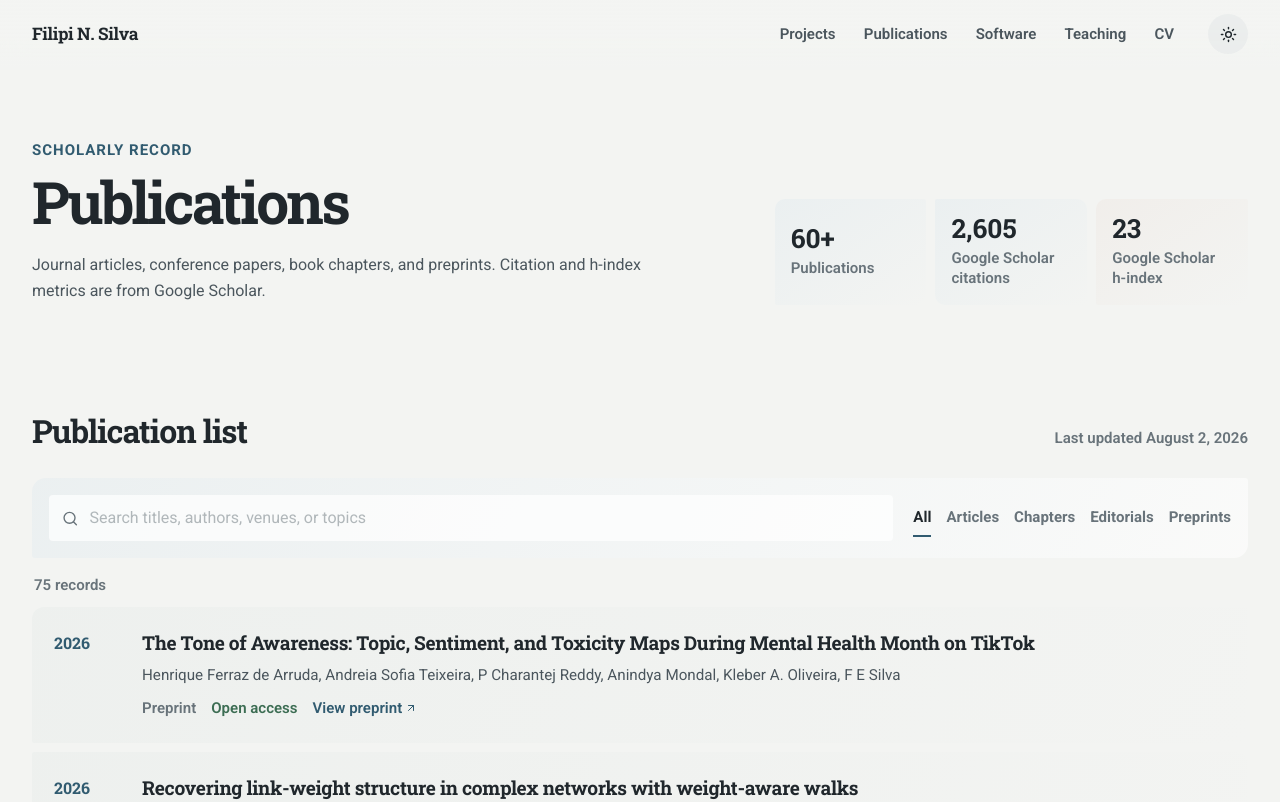
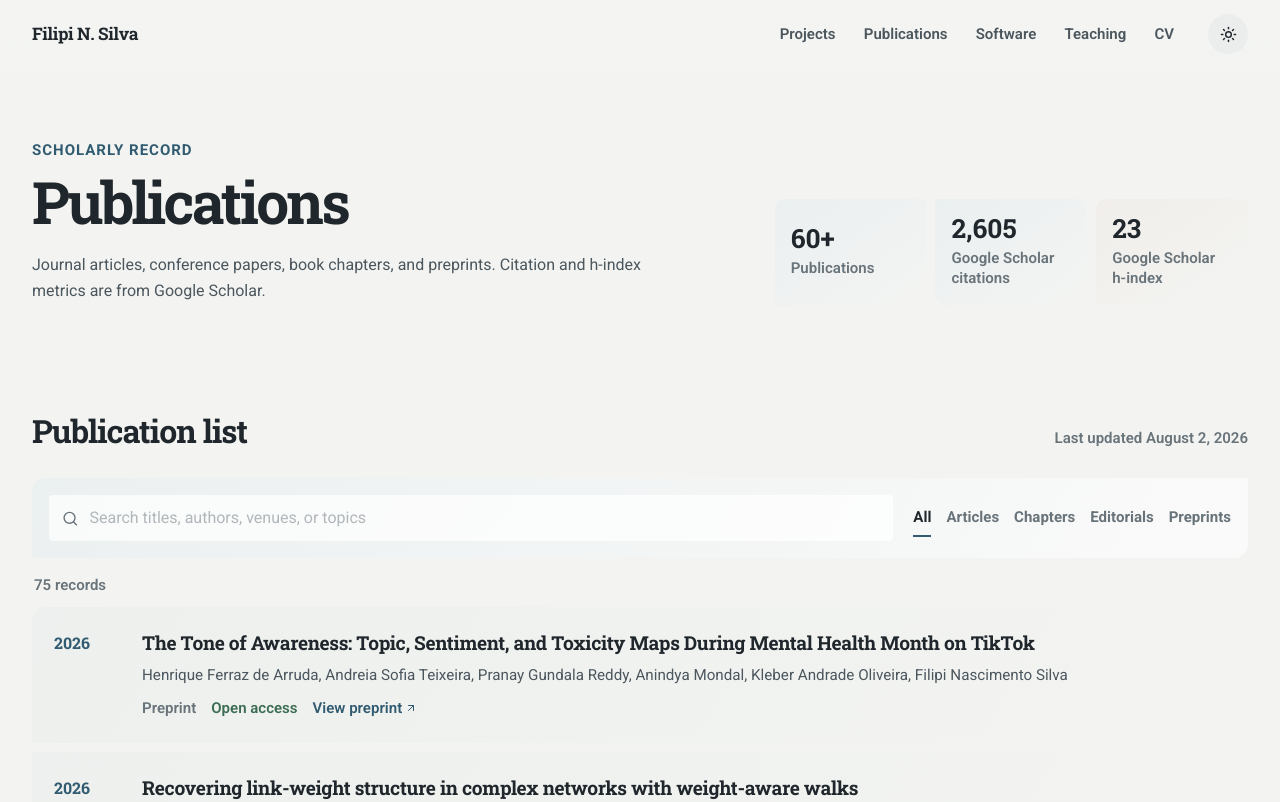
Before and after one commit to filipinascimento/new_website, a Next.js app: page /publications in a window 1280 px wide. Shown: the top 802 px of the page. Built offline with nearby package versions, Linux system fonts and the light colour scheme.

Commit message:
Prefer complete source author names

```diff
--- a/content/publications/generated.md
+++ b/content/publications/generated.md
@@ -1,7 +1,7 @@
 ---
 title: Publications
 description: "An audited publication record populated from Filipi Nascimento Silva's linked OpenAlex author profiles."
-generatedAt: "2026-08-02T06:35:38.880Z"
+generatedAt: "2026-08-02T22:05:48.639Z"
 source: "OpenAlex"
 ---
 
@@ -12,7 +12,7 @@ This file is generated by `npm run data:openalex`. Edit the author identifiers i
 ## 2026
 
 - **The Tone of Awareness: Topic, Sentiment, and Toxicity Maps During Mental Health Month on TikTok**
-  Henrique Ferraz de Arruda, Andreia Sofia Teixeira, P Charantej Reddy, Anindya Mondal, Kleber A. Oliveira, F E Silva. *arXiv (Cornell University)*. [Preprint](https://arxiv.org/abs/2606.13581)
+  Henrique Ferraz de Arruda, Andreia Sofia Teixeira, Pranay Gundala Reddy, Anindya Mondal, Kleber Andrade Oliveira, Filipi Nascimento Silva. *arXiv (Cornell University)*. [Preprint](https://arxiv.org/abs/2606.13581)
 
 - **Recovering link-weight structure in complex networks with weight-aware walks**
   Adilson Vital, Filipi N. Silva, Diego Amancio. *Information Sciences*. [DOI](https://doi.org/10.1016/j.ins.2026.123702) [Preprint](https://arxiv.org/abs/2508.07489)
@@ -30,7 +30,7 @@ This file is generated by `npm run data:openalex`. Edit the author identifiers i
   Tuğrulcan Elmas, Filipi Nascimento Silva, Manita Pote, Priyanka Dey, Keng-Chi Chang, Jinyi Ye, Luca Luceri, et al.. *arXiv (Cornell University)*. [Preprint](https://arxiv.org/abs/2604.10566)
 
 - **Linking Global Science Funding to Research Publications**
-  Jacob Aarup Dalsgaard, Filipi N. Silva, Jin Ai. *arXiv (Cornell University)*. [Preprint](https://arxiv.org/abs/2603.24147)
+  Jacob Aarup Dalsgaard, Filipi Nascimento Silva, Jin Ai. *arXiv (Cornell University)*. [Preprint](https://arxiv.org/abs/2603.24147)
 
 - **Leveraging GANs for citation intent classification and its impact on citation network analysis**
   Davi A. Bezerra, Filipi N. Silva, Diego R. Amancio. *Journal of Informetrics*. [DOI](https://doi.org/10.1016/j.joi.2026.101791) [Preprint](https://arxiv.org/abs/2505.21162)
@@ -59,12 +59,12 @@ This file is generated by `npm run data:openalex`. Edit the author identifiers i
   Jaromír Klarák, Ana Caroline Medeiros Brito, Luan F. Moreira, Filipi N. Silva, Diego R. Amancio, Robert Andok, Maria Cristina Ferreira de Oliveira, et al.. *International Journal of Biological Macromolecules*. [DOI](https://doi.org/10.1016/j.ijbiomac.2025.141565)
 
 - **Measuring research interest similarity with transition probabilities**
-  Attila Varga, Sadamori Kojaku, Filipi N. Silva. *Quantitative Science Studies*. [DOI](https://doi.org/10.1162/qss.a.13) [Preprint](https://arxiv.org/abs/2409.18240)
+  Attila Varga, Sadamori Kojaku, Filipi Nascimento Silva. *Quantitative Science Studies*. [DOI](https://doi.org/10.1162/qss.a.13) [Preprint](https://arxiv.org/abs/2409.18240)
 
 ## 2024
 
 - **Comparing random walks in graph embedding and link prediction**
-  Adilson Vital, Filipi N. Silva, Diego R. Amancio. *PLoS ONE*. [DOI](https://doi.org/10.1371/journal.pone.0312863) [Preprint](https://arxiv.org/abs/2308.03636)
+  Adilson Vital, Filipi Nascimento Silva, Diego Raphael Amancio. *PLoS ONE*. [DOI](https://doi.org/10.1371/journal.pone.0312863) [Preprint](https://arxiv.org/abs/2308.03636)
 
 - **Using full-text content to characterize and identify best seller books: A study of early 20th-century literature**
   Giovana D. da Silva, Filipi N. Silva, Henrique Ferraz de Arruda, Bárbara C. e Souza, Luciano da Fontoura Costa, Diego R. Amancio. *PLoS ONE*. [DOI](https://doi.org/10.1371/journal.pone.0302070)
@@ -76,7 +76,7 @@ This file is generated by `npm run data:openalex`. Edit the author identifiers i
   Lucas Guerreiro, Filipi N. Silva, Diego R. Amancio. *Physica A Statistical Mechanics and its Applications*. [DOI](https://doi.org/10.1016/j.physa.2024.129618) [Preprint](https://arxiv.org/abs/2206.15190)
 
 - **Identifying the perceived local properties of networks reconstructed from biased random walks**
-  Lucas Guerreiro, Filipi N. Silva, Diego R. Amancio. *PLoS ONE*. [DOI](https://doi.org/10.1371/journal.pone.0296088) [Preprint](https://arxiv.org/abs/2211.06657)
+  Lucas Guerreiro, Filipi Nascimento Silva, Diego Raphael Amancio. *PLoS ONE*. [DOI](https://doi.org/10.1371/journal.pone.0296088) [Preprint](https://arxiv.org/abs/2211.06657)
 
 - **History of Chemistry of Materials According to Topic Evolution Based on Network Analysis and Natural Language Processing**
   Ana Caroline Medeiros Brito, Maria Cristina Ferreira de Oliveira, Osvaldo N. Oliveira, Filipi N. Silva, Diego R. Amancio. *Chemistry of Materials*. [DOI](https://doi.org/10.1021/acs.chemmater.3c02962)
@@ -95,18 +95,18 @@ This file is generated by `npm run data:openalex`. Edit the author identifiers i
 ## 2022
 
 - **On the stability of citation networks**
-  Alexandre Benatti, Henrique Ferraz de Arruda, Filipi N. Silva, César H. Comin, Luciano da Fontoura Costa. *Physica A Statistical Mechanics and its Applications*. [DOI](https://doi.org/10.1016/j.physa.2022.128399) [Preprint](https://arxiv.org/abs/2105.01693)
+  Alexandre Benatti, Henrique Ferraz de Arruda, Filipi Nascimento Silva, César Henrique Comin, Luciano da Fontoura Costa. *Physica A Statistical Mechanics and its Applications*. [DOI](https://doi.org/10.1016/j.physa.2022.128399) [Preprint](https://arxiv.org/abs/2105.01693)
 
 - **Robustness modularity in complex networks**
   Filipi N. Silva, Aiiad Albeshri, Vijey Thayananthan, Wadee Alhalabi, Santo Fortunato. *Physical review. E*. [DOI](https://doi.org/10.1103/physreve.105.054308) [Preprint](https://arxiv.org/abs/2110.02297)
 
 - **Finding contrasting patterns in rhythmic properties between prose and poetry**
-  Henrique Ferraz de Arruda, Sandro M. Reia, Filipi N. Silva, Diego R. Amancio, Luciano da Fontoura Costa. *Physica A Statistical Mechanics and its Applications*. [DOI](https://doi.org/10.1016/j.physa.2022.127387) [Preprint](https://arxiv.org/abs/2107.08512)
+  Henrique Ferraz de Arruda, Sandro Martinelli Reia, Filipi Nascimento Silva, Diego Raphael Amancio, Luciano da Fontoura Costa. *Physica A Statistical Mechanics and its Applications*. [DOI](https://doi.org/10.1016/j.physa.2022.127387) [Preprint](https://arxiv.org/abs/2107.08512)
 
 ## 2021
 
 - **Visualizing big science projects**
-  Katy Börner, Filipi N. Silva, Staša Milojević. *Nature Reviews Physics*. [DOI](https://doi.org/10.1038/s42254-021-00374-7)
+  Katy Börner, Filipi Nascimento Silva, Staša Milojević. *Nature Reviews Physics*. [DOI](https://doi.org/10.1038/s42254-021-00374-7)
 
 - **Associations between author-level metrics in subsequent time periods**
   Ana C.M. Brito, Filipi N. Silva, Diego R. Amancio. *Journal of Informetrics*. [DOI](https://doi.org/10.1016/j.joi.2021.101218) [Preprint](https://arxiv.org/abs/2011.12479)
@@ -124,7 +124,7 @@ This file is generated by `npm run data:openalex`. Edit the author identifiers i
   Ana C.M. Brito, Filipi N. Silva, Henrique F. de Arruda, Cesar H. Comin, Diego R. Amancio, Luciano da F. Costa. *Journal of Informetrics*. [DOI](https://doi.org/10.1016/j.joi.2021.101158) [Preprint](https://arxiv.org/abs/2005.04512)
 
 - **Enriching and analyzing small citation networks: A case study on transistor’s history**
-  Alexandre Benatti, Henrique Ferraz de Arruda, Filipi N. Silva, Luciano da Fontoura Costa. *Physica A Statistical Mechanics and its Applications*. [DOI](https://doi.org/10.1016/j.physa.2021.125901) [Preprint](https://arxiv.org/abs/2008.03134)
+  Alexandre Benatti, Henrique Ferraz de Arruda, Filipi Nascimento Silva, Luciano da Fontoura Costa. *Physica A Statistical Mechanics and its Applications*. [DOI](https://doi.org/10.1016/j.physa.2021.125901) [Preprint](https://arxiv.org/abs/2008.03134)
 
 - **Contrarian effects and echo chamber formation in opinion dynamics**
   Henrique Ferraz de Arruda, Alexandre Benatti, Filipi Nascimento Silva, César Henrique Comin, Luciano da Fontoura Costa. *Journal of Physics Complexity*. [DOI](https://doi.org/10.1088/2632-072x/abe561) [Preprint](https://arxiv.org/abs/1910.06487)
@@ -141,10 +141,10 @@ This file is generated by `npm run data:openalex`. Edit the author identifiers i
   César H. Comin, Thomas Peron, Filipi N. Silva, Diego R. Amancio, Francisco A. Rodrigues, Luciano da Fontoura Costa. *Physics Reports*. [DOI](https://doi.org/10.1016/j.physrep.2020.03.002) [Preprint](https://arxiv.org/abs/1606.05400)
 
 - **A complex network approach to political analysis: Application to the Brazilian Chamber of Deputies**
-  Ana Caroline Medeiros Brito, Filipi N. Silva, Diego R. Amancio. *PLoS ONE*. [DOI](https://doi.org/10.1371/journal.pone.0229928) [Preprint](https://arxiv.org/abs/1909.02346)
+  Ana Caroline Medeiros Brito, Filipi Nascimento Silva, Diego Raphael Amancio. *PLoS ONE*. [DOI](https://doi.org/10.1371/journal.pone.0229928) [Preprint](https://arxiv.org/abs/1909.02346)
 
 - **Opinion diversity and social bubbles in adaptive Sznajd networks**
-  Alexandre Benatti, Henrique Ferraz de Arruda, Filipi N. Silva, César H. Comin, Luciano da Fontoura Costa. *Journal of Statistical Mechanics Theory and Experiment*. [DOI](https://doi.org/10.1088/1742-5468/ab6de3) [Preprint](https://arxiv.org/abs/1905.00867)
+  Alexandre Benatti, Henrique Ferraz de Arruda, Filipi Nascimento Silva, César Henrique Comin, Luciano da Fontoura Costa. *Journal of Statistical Mechanics Theory and Experiment*. [DOI](https://doi.org/10.1088/1742-5468/ab6de3) [Preprint](https://arxiv.org/abs/1905.00867)
 
 ## 2019
 
@@ -169,7 +169,7 @@ This file is generated by `npm run data:openalex`. Edit the author identifiers i
   Guilherme S. Domingues, Filipi N. Silva, César H. Comin, Luciano da Fontoura Costa. *Journal of Statistical Mechanics Theory and Experiment*. [DOI](https://doi.org/10.1088/1742-5468/aad365) [Preprint](https://arxiv.org/abs/1709.08244)
 
 - **Characterizing BJTs using the Early voltage in the forward active mode**
-  Luciano da Fontoura Costa, Filipi N. Silva, César H. Comin. *International Journal of Circuit Theory and Applications*. [DOI](https://doi.org/10.1002/cta.2450) [Preprint](https://arxiv.org/abs/1701.02269)
+  Luciano da Fontoura Costa, Filipi Nascimento Silva, César H. Comin. *International Journal of Circuit Theory and Applications*. [DOI](https://doi.org/10.1002/cta.2450) [Preprint](https://arxiv.org/abs/1701.02269)
 
 - **A pattern recognition approach to transistor array parameter variance**
   Luciano da Fontoura Costa, Filipi N. Silva, César H. Comin. *Physica A Statistical Mechanics and its Applications*. [DOI](https://doi.org/10.1016/j.physa.2018.02.011) [Preprint](https://arxiv.org/abs/1708.00469)
@@ -203,7 +203,7 @@ This file is generated by `npm run data:openalex`. Edit the author identifiers i
   Filipi N. Silva, Diego R. Amancio, Maria Bardosova, Luciano da F. Costa, Osvaldo N. Oliveira. *Journal of Informetrics*. [DOI](https://doi.org/10.1016/j.joi.2016.03.008) [Preprint](https://arxiv.org/abs/1506.05690)
 
 - **Modular transcriptional repertoire and MicroRNA target analyses characterize genomic dysregulation in the thymus of Down syndrome infants.**
-  Carlos Alberto Moreira‐Filho, Sílvia Yumi Bando, Fernanda Bernardi Bertonha, Filipi N. Silva, Luciano da Fontoura Costa, Leandro Ferreira, Gláucio Furlanetto, et al.. *Oncotarget*. [DOI](https://doi.org/10.18632/oncotarget.7120)
+  Carlos Alberto Moreira‐Filho, Sílvia Yumi Bando, Fernanda Bernardi Bertonha, Filipi Nascimento Silva, Luciano da Fontoura Costa, Leandro Ferreira, Gláucio Furlanetto, et al.. *Oncotarget*. [DOI](https://doi.org/10.18632/oncotarget.7120)
 
 ## 2015
 
@@ -220,7 +220,7 @@ This file is generated by `npm run data:openalex`. Edit the author identifiers i
   Diego R. Amancio, Filipi N. Silva, Luciano da Fontoura Costa. *Europhysics Letters (EPL)*. [DOI](https://doi.org/10.1209/0295-5075/110/68001) [Preprint](https://arxiv.org/abs/1504.02162)
 
 - **Community structure analysis of transcriptional networks reveals distinct molecular pathways for early-and late-onset temporal lobe epilepsy with childhood febrile seizures**
-  Carlos Alberto Moreira‐Filho, Sílvia Yumi Bando, Fernanda Bernardi Bertonha, Priscila Iamashita, Filipi N. Silva, Luciano da Fontoura Costa, Alexandre Valotta da Silva, et al.. *PLoS ONE*. [DOI](https://doi.org/10.1371/journal.pone.0128174)
+  Carlos Alberto Moreira‐Filho, Sílvia Yumi Bando, Fernanda Bernardi Bertonha, Priscila Iamashita, Filipi Nascimento Silva, Luciano da Fontoura Costa, Alexandre Valotta da Silva, et al.. *PLoS ONE*. [DOI](https://doi.org/10.1371/journal.pone.0128174)
 
 - **Modular Dynamics of Financial Market Networks**
   Filipi N. Silva, César H. Comin, Thomas Peron, Francisco A. Rodrigues, Cheng Ye, Richard C. Wilson, Edwin R. Hancock, Luciano da Fontoura Costa. *arXiv (Cornell University)*. [Preprint](https://arxiv.org/abs/1501.05040)
@@ -228,15 +228,15 @@ This file is generated by `npm run data:openalex`. Edit the author identifiers i
 ## 2014
 
 - **Methods for gene coexpression network visualization and analysis**
-  Carlos Alberto Moreira‐Filho, Sílvia Yumi Bando, Fernanda Bernardi Bertonha, Filipi N. Silva, Luciano da Fontoura Costa. [DOI](https://doi.org/10.1007/978-3-319-11985-4_4)
+  Carlos Alberto Moreira‐Filho, Sílvia Yumi Bando, Fernanda Bernardi Bertonha, Filipi Nascimento Silva, Luciano da Fontoura Costa. [DOI](https://doi.org/10.1007/978-3-319-11985-4_4)
 
 - **Thymus gene coexpression networks: a comparative study in children with and without Down Syndrome**
-  Carlos Alberto Moreira‐Filho, Sílvia Yumi Bando, Fernanda Bernardi Bertonha, Filipi N. Silva, Luciano da Fontoura Costa, Magda Carneiro‐Sampaio. [DOI](https://doi.org/10.1007/978-3-319-11985-4_7)
+  Carlos Alberto Moreira‐Filho, Sílvia Yumi Bando, Fernanda Bernardi Bertonha, Filipi Nascimento Silva, Luciano da Fontoura Costa, Magda Carneiro‐Sampaio. [DOI](https://doi.org/10.1007/978-3-319-11985-4_7)
 
 ## 2013
 
 - **Complex network analysis of CA3 transcriptome reveals pathogenic and compensatory pathways in refractory temporal lobe epilepsy**
-  Sílvia Yumi Bando, Filipi N. Silva, Luciano da Fontoura Costa, Alexandre Valotta da Silva, Luciana Ramalho Pimentel‐Silva, Luiz Henrique Martins Castro, Hung-Tzu Wen, et al.. *PLoS ONE*. [DOI](https://doi.org/10.1371/journal.pone.0079913)
+  Sílvia Yumi Bando, Filipi Nascimento Silva, Luciano da Fontoura Costa, Alexandre Valotta da Silva, Luciana Ramalho Pimentel‐Silva, Luiz Henrique Martins Castro, Hung-Tzu Wen, et al.. *PLoS ONE*. [DOI](https://doi.org/10.1371/journal.pone.0079913)
 
 - **Quantifying the interdisciplinarity of scientific journals and fields**
   F.N. Silva, F.A. Rodrigues, O.N. Oliveira, L. da F. Costa. *Journal of Informetrics*. [DOI](https://doi.org/10.1016/j.joi.2013.01.007) [Preprint](https://arxiv.org/abs/1203.4807)
@@ -244,7 +244,7 @@ This file is generated by `npm run data:openalex`. Edit the author identifiers i
 ## 2012
 
 - **Local Dimension of Complex Networks**
-  Filipi N. Silva, Luciano da Fontoura Costa. *arXiv (Cornell University)*. [Preprint](https://arxiv.org/abs/1209.2476)
+  Filipi Nascimento Silva, Luciano da Fontoura Costa. *arXiv (Cornell University)*. [Preprint](https://arxiv.org/abs/1209.2476)
 
 ## 2011
 
@@ -257,17 +257,17 @@ This file is generated by `npm run data:openalex`. Edit the author identifiers i
   Luciano da Fontoura Costa, Paulino Ribeiro Villas-Boas, Filipi N. Silva, Francisco A. Rodrigues. *Journal of Statistical Mechanics Theory and Experiment*. [DOI](https://doi.org/10.1088/1742-5468/2010/11/p11015)
 
 - **Identifying the borders of mathematical knowledge**
-  Filipi N. Silva, Bruno Augusto Nassif Travençolo, Matheus P. Viana, Luciano da Fontoura Costa. *Journal of Physics A Mathematical and Theoretical*. [DOI](https://doi.org/10.1088/1751-8113/43/32/325202)
+  Filipi Nascimento Silva, Bruno Augusto Nassif Travençolo, Matheus P. Viana, Luciano da Fontoura Costa. *Journal of Physics A Mathematical and Theoretical*. [DOI](https://doi.org/10.1088/1751-8113/43/32/325202)
 
 ## 2008
 
 - **Concentric characterization and classification of complex network nodes: Application to an institutional collaboration network**
-  Luciano da Fontoura Costa, Marilza A. Rodrigues Tognetti, Filipi N. Silva. *Physica A Statistical Mechanics and its Applications*. [DOI](https://doi.org/10.1016/j.physa.2008.06.034) [Preprint](https://arxiv.org/abs/0710.1857)
+  Luciano da Fontoura Costa, Marilza A. Rodrigues Tognetti, Filipi Nascimento Silva. *Physica A Statistical Mechanics and its Applications*. [DOI](https://doi.org/10.1016/j.physa.2008.06.034) [Preprint](https://arxiv.org/abs/0710.1857)
 
 ## 2006
 
 - **Identifying Complex Networks by Random Walks**
-  Filipi N. Silva, Luciano da Fontoura Costa. *arXiv (Cornell University)*. [Preprint](https://arxiv.org/abs/physics/0612121)
+  Filipi Nascimento Silva, Luciano da Fontoura Costa. *arXiv (Cornell University)*. [Preprint](https://arxiv.org/abs/physics/0612121)
 
 - **Hierarchical characterization of complex networks**
-  Luciano da Fontoura Costa, Filipi N. Silva. *Journal of Statistical Physics*. [DOI](https://doi.org/10.1007/s10955-006-9130-y) [Preprint](https://arxiv.org/abs/cond-mat/0412761)
+  Luciano da Fontoura Costa, Filipi Nascimento Silva. *Journal of Statistical Physics*. [DOI](https://doi.org/10.1007/s10955-006-9130-y) [Preprint](https://arxiv.org/abs/cond-mat/0412761)
--- a/data/openalex/profile.json
+++ b/data/openalex/profile.json
@@ -9,7 +9,7 @@
   "publishedWorksCount": 64,
   "standalonePreprintsCount": 11,
   "mergedScholarlyWorksCount": 75,
-  "citedByCount": 1771,
+  "citedByCount": 1772,
   "hIndex": 19,
   "i10Index": 35,
   "authorIds": [
@@ -24,5 +24,5 @@
     "A5115590821",
     "A5136191170"
   ],
-  "fetchedAt": "2026-08-02T06:35:38.880Z"
+  "fetchedAt": "2026-08-02T22:05:48.639Z"
 }
--- a/scripts/fetch-openalex.mjs
+++ b/scripts/fetch-openalex.mjs
@@ -92,6 +92,28 @@ function cleanText(value = "") {
     .trim();
 }
 
+function readableRawAuthorName(value = "") {
+  const rawName = cleanText(value);
+  const parts = rawName.split(",").map((part) => part.trim()).filter(Boolean);
+  return parts.length === 2 ? `${parts[1]} ${parts[0]}` : rawName;
+}
+
+function authorName(authorship = {}) {
+  const displayName = cleanText(authorship.author?.display_name);
+  const rawName = readableRawAuthorName(authorship.raw_author_name);
+  const informationScore = (value) => value.replace(/[^\p{L}\p{N}]/gu, "").length;
+  const hasInitial = (value) => value
+    .split(/\s+/)
+    .some((part) => part.replace(/[^\p{L}\p{N}]/gu, "").length === 1);
+  return (
+    informationScore(rawName) > informationScore(displayName) &&
+    hasInitial(displayName) &&
+    !hasInitial(rawName)
+  )
+    ? rawName
+    : (displayName || rawName || "Unknown author");
+}
+
 function normalizeTitle(title = "") {
   return cleanText(title)
     .normalize("NFKD")
@@ -154,7 +176,7 @@ function workScore(work) {
 
 function compactWork(work) {
   const authors = (work.authorships || []).map((authorship) => ({
-    name: authorship.author?.display_name || "Unknown author",
+    name: authorName(authorship),
     id: authorship.author?.id || null,
   }));
   return {
```
Also changed, not shown: data/openalex/works.json, 1 other file (tests, documents, lock files or other folders).
